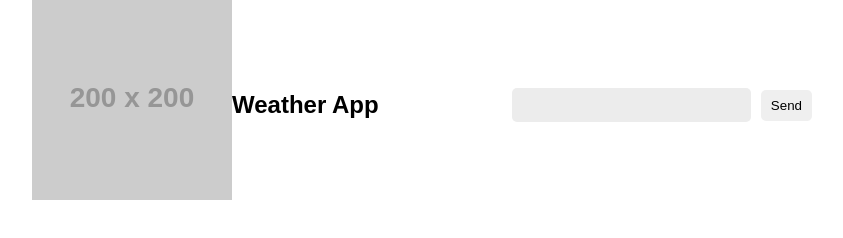
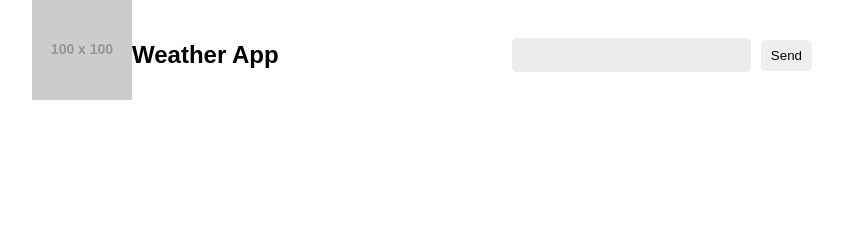
Before and after one commit to boradogan/project_weather-app, a website built with webpack: page src/template.html in a window 1280 px wide. Shown: the whole page, without its empty margins (208-1051 px from the left). Built offline with nearby package versions, Linux system fonts and the light colour scheme; placeholder pictures from the web are drawn by us.

Commit message:
small UI update

```diff
--- a/src/styles/main.css
+++ b/src/styles/main.css
@@ -94,6 +94,7 @@ main{
     display: grid;
     grid-template-columns: 2fr 1fr;
     grid-template-rows: 200px 300px;
+    margin: 10px 0;
 }
 
 
--- a/src/template.html
+++ b/src/template.html
@@ -11,7 +11,7 @@
         <header>
             <nav>
                 <div class="logo">
-                    <img src="https://placehold.co/200x200" alt="Logo">
+                    <img src="https://placehold.co/100x100" alt="Logo">
                 </div>
                 <h1>Weather App</h1>
                 <div id="search-bar-component">
@@ -22,9 +22,9 @@
 
         </header>
         <main>
-            <section class="last-searches">
+            <!-- <section class="last-searches">
 
-            </section>
+            </section> -->
             <section class="main-app">
                 <div id="current-weather-component">
 
--- a/src/ui-components/hourlyView.js
+++ b/src/ui-components/hourlyView.js
@@ -1,4 +1,3 @@
-// src/ui-components/hourlyView.js
 import Chart from 'chart.js/auto'; // Import the library
 
 export class hourlyViewComponent {
```
